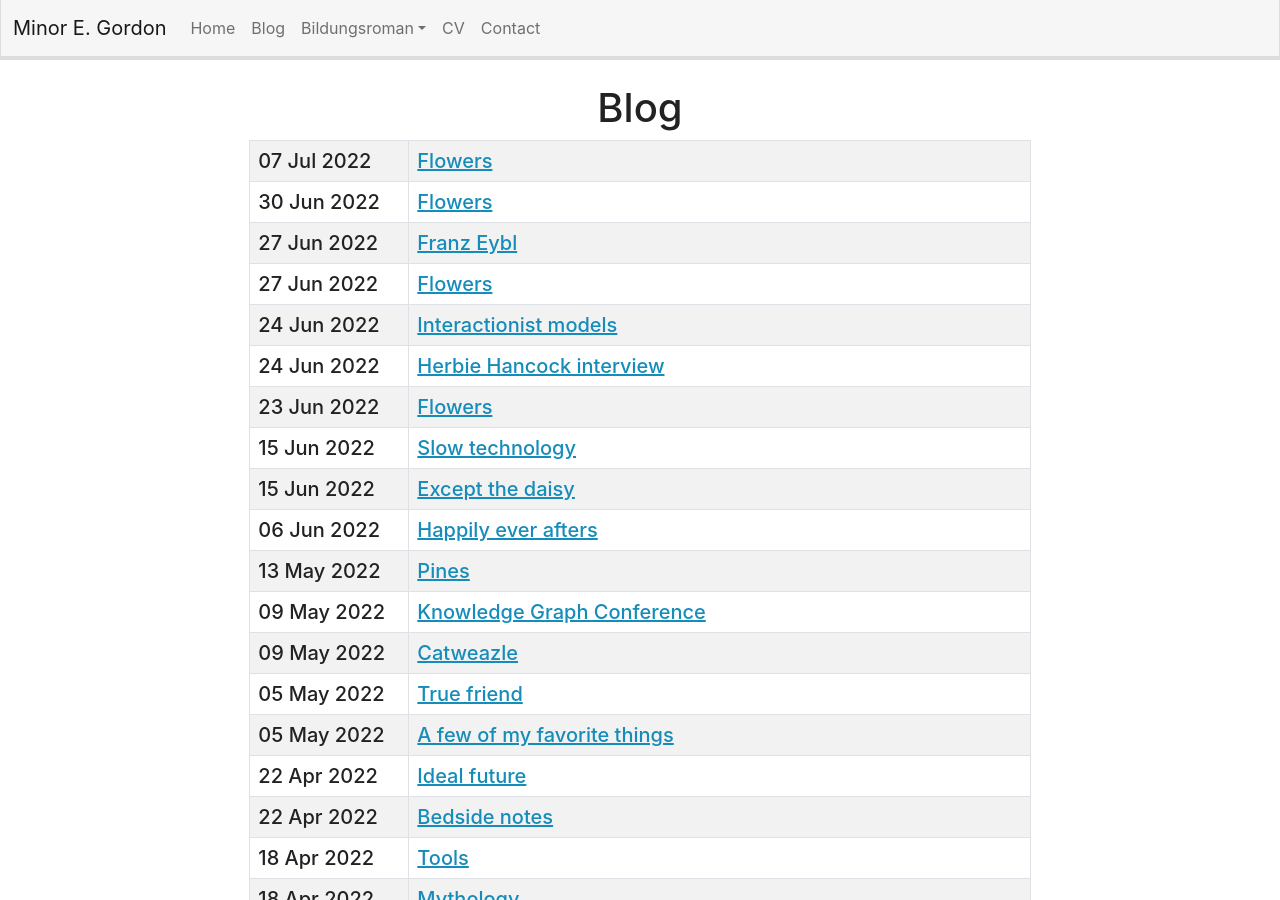
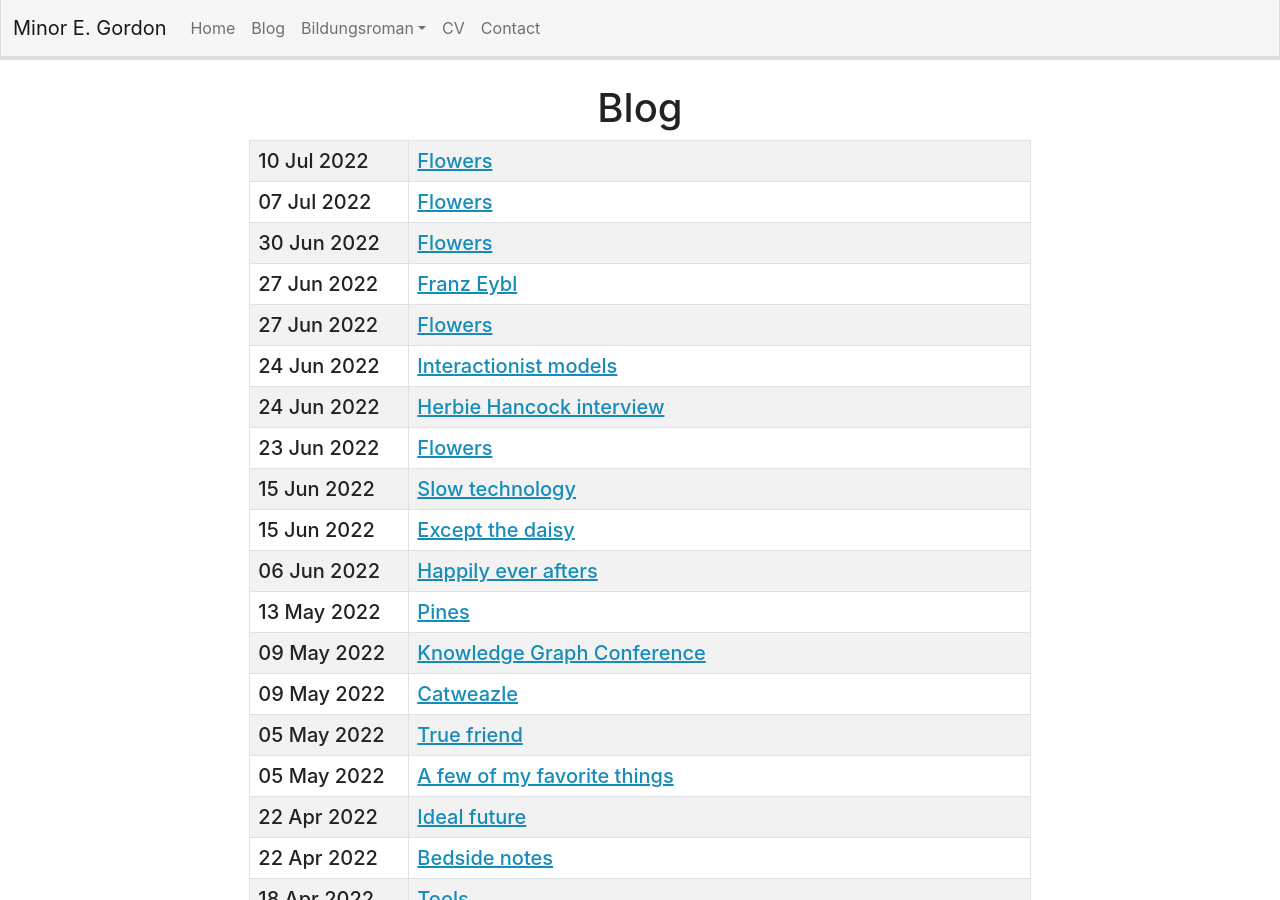
Before and after one commit to minorg/minorgordon.net, a Jekyll site: the page built from blog/index.html, in a window 1280 px wide and 900 px high. Built offline with Jekyll 4.4.1, drawn with Linux system fonts in a browser that asks for light colours.

Commit message:
new post

```diff
--- a/_posts/2022-06-23-flowers.md
+++ b/_posts/2022-06-23-flowers.md
@@ -2,7 +2,7 @@
 layout: post
 title:  "Flowers"
 date:   2022-06-23
-categories: experiences
+categories: flowers
 ---
 
 [Flower Scout's](http://www.flower-scout.com/) CSA started today. I've been looking forward to it.
--- a/_posts/2022-06-27-flowers.md
+++ b/_posts/2022-06-27-flowers.md
@@ -2,7 +2,7 @@
 layout: post
 title:  "Flowers"
 date:   2022-06-27
-categories: experiences
+categories: flowers
 ---
 
 A second set, four days later. It rained last night and continued into the morning. The light was perfect again, but I had to wait until the rain stopped to get the camera out. I've been reminded how tough it is to get a decent photo of an arrangement without artificial lighting and a backdrop. There's rarely an obvious focal point. Macroscopic would be easier, but I find that less interesting.
--- a/_posts/2022-06-30-flowers.md
+++ b/_posts/2022-06-30-flowers.md
@@ -2,7 +2,7 @@
 layout: post
 title:  "Flowers"
 date:   2022-06-30
-categories: experiences
+categories: flowers
 ---
 
 It's the second week of the CSA. The central stem is a little overwhelming, but I couldn't leave it out. I tried to find some balance with the smaller flowers. My favorite part is the burst of budding flowers in the lower right corners of the photos.
--- a/_posts/2022-07-07-flowers.md
+++ b/_posts/2022-07-07-flowers.md
@@ -2,7 +2,7 @@
 layout: post
 title:  "Flowers"
 date:   2022-07-07
-categories: experiences
+categories: flowers
 ---
 
 It's the third week of the CSA. The bouquet was overflowing this week. I struggled and failed to choose just a few for the kenzan bowl.
```
Also changed, not shown: _posts/2022-07-10-flowers.md (added, +14 -0 lines), 2 other files.
